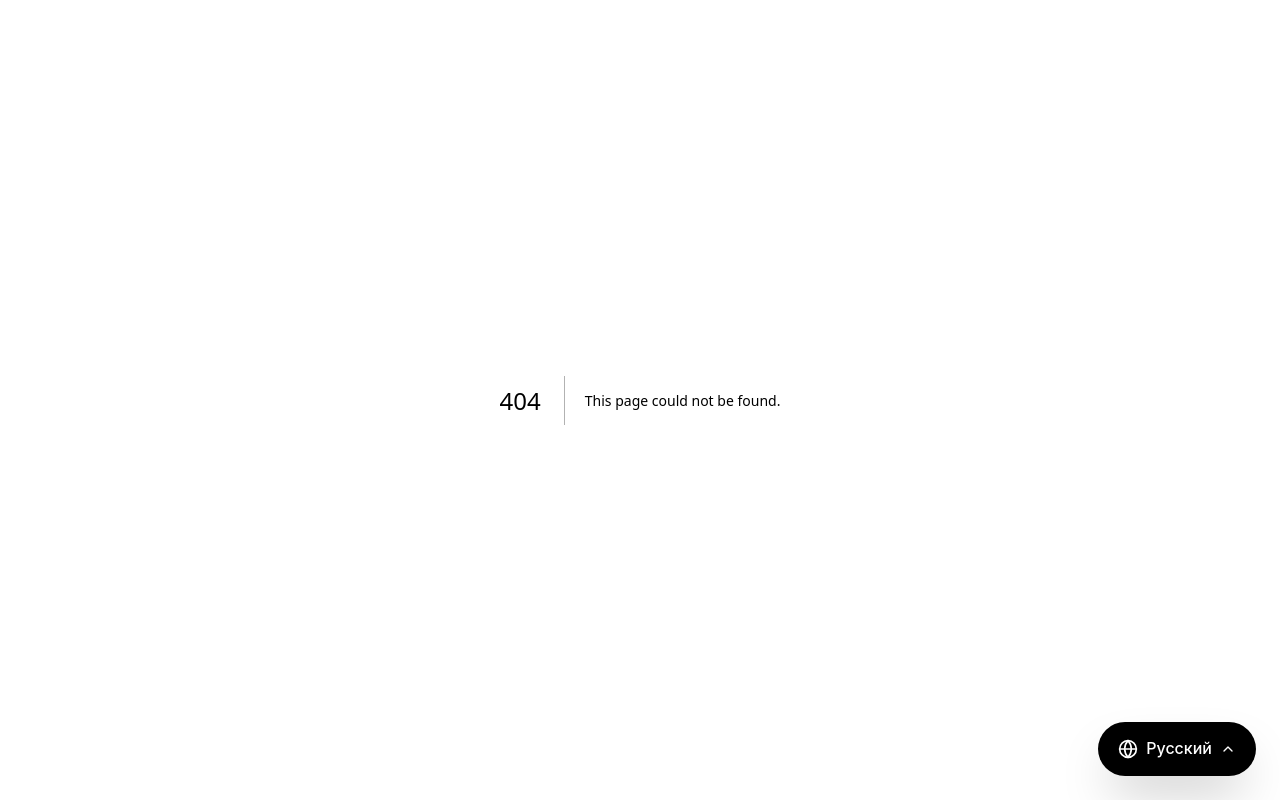
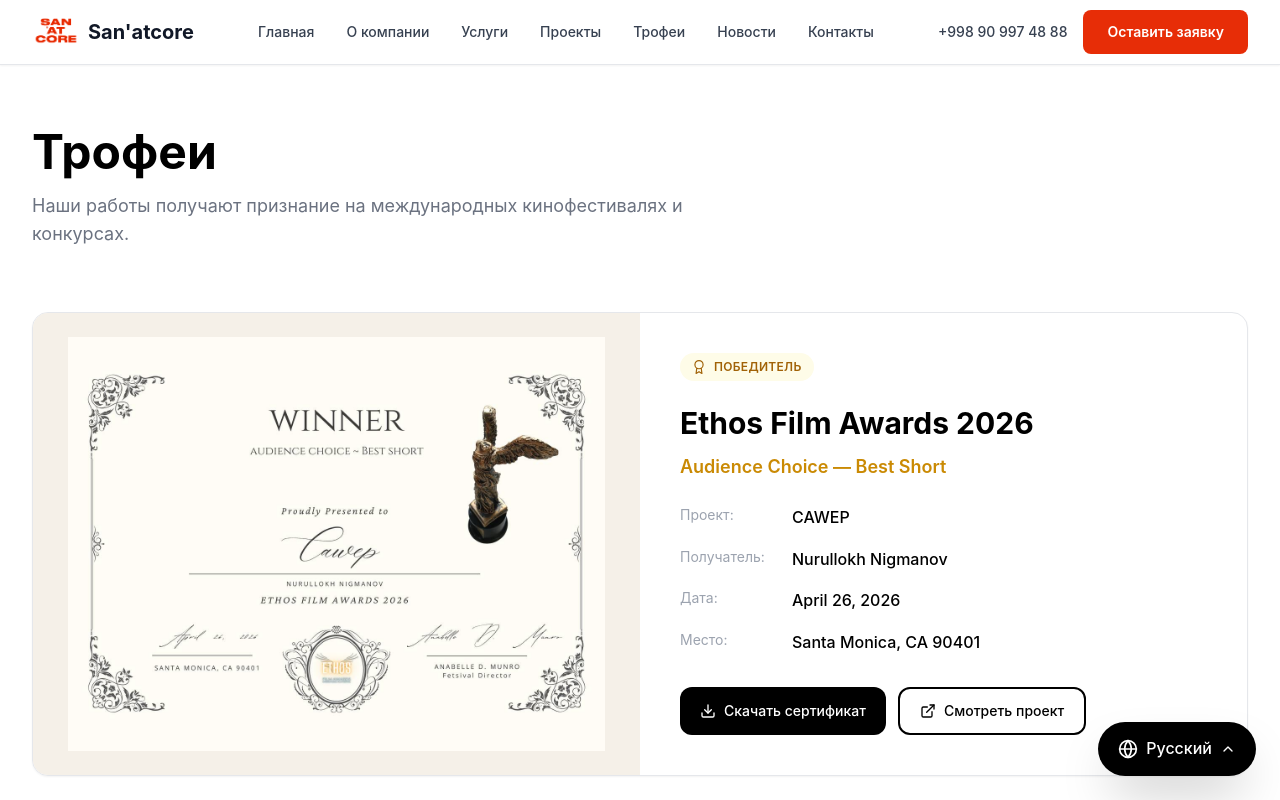
Before and after one commit to ravmiraziz/Sanatcore, a Next.js app: page /trophies in a window 1280 px wide. Before the commit this address had no page. Shown: the top 800 px of the page. Built offline with nearby package versions, Linux system fonts and the light colour scheme.

Commit message:
added page trophies

```diff
--- /dev/null
+++ b/src/app/trophies/TrophiesContent.tsx
@@ -0,0 +1,126 @@
+'use client';
+
+import Image from 'next/image';
+import Link from 'next/link';
+import { useLanguage } from '@/context/LanguageContext';
+import { FiAward, FiDownload, FiExternalLink } from 'react-icons/fi';
+
+const trophies = [
+  {
+    id: 'ethos-2026',
+    image: '/sertifikat1.jpg',
+    festival: 'Ethos Film Awards 2026',
+    category: 'Audience Choice — Best Short',
+    project: 'CAWEP',
+    recipient: 'Nurullokh Nigmanov',
+    location: 'Santa Monica, CA 90401',
+    date: 'April 26, 2026',
+    director: 'Anabelle D. Munro',
+    downloadUrl: '/sertifikat1.jpg',
+    projectLink: '/projects/cawep',
+  },
+];
+
+export default function TrophiesContent() {
+  const { t, isHydrated } = useLanguage();
+
+  if (!isHydrated) return <div className="py-20 bg-white min-h-screen"></div>;
+
+  return (
+    <section className="pt-32 pb-20 bg-white min-h-screen">
+      <div className="container-custom">
+        {/* Page Header */}
+        <div className="mb-16">
+          <h1 className="text-5xl font-bold mb-4 text-black">{t('trophies.title')}</h1>
+          <p className="text-gray-500 text-lg max-w-2xl">{t('trophies.subtitle')}</p>
+        </div>
+
+        {/* Trophies Grid */}
+        <div className="grid grid-cols-1 gap-10">
+          {trophies.map((trophy) => (
+            <div
+              key={trophy.id}
+              className="bg-white border border-gray-200 rounded-2xl overflow-hidden shadow-sm hover:shadow-lg transition-all duration-500 group"
+            >
+              <div className="grid grid-cols-1 lg:grid-cols-2 gap-0">
+                {/* Certificate Image */}
+                <div className="relative overflow-hidden bg-[#f5f0e8]">
+                  <div className="aspect-[16/11] lg:aspect-auto lg:h-full relative">
+                    <Image
+                      src={trophy.image}
+                      alt={`${trophy.festival} — ${trophy.category} — ${trophy.project}`}
+                      fill
+                      className="object-contain p-6 group-hover:scale-[1.02] transition-transform duration-700 ease-out"
+                      sizes="(max-width: 1024px) 100vw, 50vw"
+                      priority
+                    />
+                  </div>
+                </div>
+
+                {/* Trophy Details */}
+                <div className="p-8 lg:p-10 flex flex-col justify-center">
+                  <div className="inline-flex items-center gap-2 bg-yellow-50 text-yellow-700 px-3 py-1.5 rounded-full text-xs font-semibold uppercase tracking-wide mb-6 w-fit">
+                    <FiAward className="w-3.5 h-3.5" />
+                    {t('trophies.winner')}
+                  </div>
+
+                  <h2 className="text-3xl font-bold text-black mb-3">{trophy.festival}</h2>
+
+                  <p className="text-yellow-600 font-semibold text-lg mb-6">{trophy.category}</p>
+
+                  {/* Details Grid */}
+                  <div className="space-y-4 mb-8">
+                    <div className="flex items-start gap-3">
+                      <span className="text-gray-400 text-sm min-w-[100px]">
+                        {t('trophies.projectLabel')}
+                      </span>
+                      <span className="text-black font-medium">{trophy.project}</span>
+                    </div>
+                    <div className="flex items-start gap-3">
+                      <span className="text-gray-400 text-sm min-w-[100px]">
+                        {t('trophies.recipientLabel')}
+                      </span>
+                      <span className="text-black font-medium">{trophy.recipient}</span>
+                    </div>
+                    <div className="flex items-start gap-3">
+                      <span className="text-gray-400 text-sm min-w-[100px]">
+                        {t('trophies.dateLabel')}
+                      </span>
+                      <span className="text-black font-medium">{trophy.date}</span>
+                    </div>
+                    <div className="flex items-start gap-3">
+                      <span className="text-gray-400 text-sm min-w-[100px]">
+                        {t('trophies.locationLabel')}
+                      </span>
+                      <span className="text-black font-medium">{trophy.location}</span>
+                    </div>
+                  </div>
+
+                  {/* Action Buttons */}
+                  <div className="flex flex-wrap gap-3">
+                    <a
+                      href={trophy.downloadUrl}
+                      target="_blank"
+                      rel="noopener noreferrer"
+                      className="inline-flex items-center gap-2 px-5 py-3 bg-black text-white rounded-xl font-medium text-sm hover:bg-gray-800 transition-colors duration-300"
+                    >
+                      <FiDownload className="w-4 h-4" />
+                      {t('trophies.download')}
+                    </a>
+                    <Link
+                      href={trophy.projectLink}
+                      className="inline-flex items-center gap-2 px-5 py-3 border-2 border-black text-black rounded-xl font-medium text-sm hover:bg-black hover:text-white transition-colors duration-300"
+                    >
+                      <FiExternalLink className="w-4 h-4" />
+                      {t('trophies.viewProject')}
+                    </Link>
+                  </div>
+                </div>
+              </div>
+            </div>
+          ))}
+        </div>
+      </div>
+    </section>
+  );
+}
--- /dev/null
+++ b/src/app/trophies/page.tsx
@@ -0,0 +1,19 @@
+import { Metadata } from 'next';
+import Header from '@/components/Header';
+import Footer from '@/components/Footer';
+import TrophiesContent from './TrophiesContent';
+
+export const metadata: Metadata = {
+  title: 'Трофеи | San\'atcore',
+  description: 'Награды и признание креативного агентства San\'atcore на международных кинофестивалях и конкурсах.',
+};
+
+export default function Trophies() {
+  return (
+    <main>
+      <Header />
+      <TrophiesContent />
+      <Footer />
+    </main>
+  );
+}
--- a/src/components/Header.tsx
+++ b/src/components/Header.tsx
@@ -28,6 +28,7 @@
     { label: t('nav.about'), href: '/about' },
     { label: t('nav.services'), href: '/services' },
     { label: t('nav.projects'), href: '/projects' },
+    { label: t('nav.trophies'), href: '/trophies' },
     { label: t('nav.news'), href: '/news' },
     { label: t('nav.contacts'), href: '/contacts' },
   ];
--- a/src/locales/dictionary.ts
+++ b/src/locales/dictionary.ts
@@ -7,6 +7,7 @@
       about: 'О компании',
       services: 'Услуги',
       projects: 'Проекты',
+      trophies: 'Трофеи',
       news: 'Новости',
       contacts: 'Контакты',
       leaveRequest: 'Оставить заявку'
@@ -102,7 +103,13 @@
       awardTitle: 'Ethos Film Awards 2026',
       category: 'Audience Choice — Best Short',
       details: 'Проект CAWEP • Нуруллох Нигманов • Санта-Моника, Калифорния',
-      download: 'Скачать сертификат'
+      download: 'Скачать сертификат',
+      winner: 'Победитель',
+      projectLabel: 'Проект:',
+      recipientLabel: 'Получатель:',
+      dateLabel: 'Дата:',
+      locationLabel: 'Место:',
+      viewProject: 'Смотреть проект'
     },
     contact: {
       title: 'Оставить заявку',
@@ -245,6 +252,7 @@
       about: 'Kompaniya haqida',
       services: 'Xizmatlar',
       projects: 'Loyihalar',
+      trophies: 'Trofeylar',
       news: 'Yangiliklar',
       contacts: 'Aloqa',
       leaveRequest: 'Ariza qoldirish'
@@ -340,7 +348,13 @@
       awardTitle: 'Ethos Film Awards 2026',
       category: 'Audience Choice — Best Short',
       details: 'CAWEP loyihasi • Nurulloh Nigmanov • Santa-Monika, Kaliforniya',
-      download: 'Sertifikatni yuklab olish'
+      download: 'Sertifikatni yuklab olish',
+      winner: 'G\'olib',
+      projectLabel: 'Loyiha:',
+      recipientLabel: 'Qabul qiluvchi:',
+      dateLabel: 'Sana:',
+      locationLabel: 'Joy:',
+      viewProject: 'Loyihani ko\'rish'
     },
     contact: {
       title: 'Ariza qoldirish',
@@ -483,6 +497,7 @@
       about: 'About',
       services: 'Services',
       projects: 'Projects',
+      trophies: 'Trophies',
       news: 'News',
       contacts: 'Contacts',
       leaveRequest: 'Leave a Request'
@@ -578,7 +593,13 @@
       awardTitle: 'Ethos Film Awards 2026',
       category: 'Audience Choice — Best Short',
       details: 'CAWEP Project • Nurullokh Nigmanov • Santa Monica, CA',
-      download: 'Download Certificate'
+      download: 'Download Certificate',
+      winner: 'Winner',
+      projectLabel: 'Project:',
+      recipientLabel: 'Recipient:',
+      dateLabel: 'Date:',
+      locationLabel: 'Location:',
+      viewProject: 'View Project'
     },
     contact: {
       title: 'Leave a Request',
```
Also changed, not shown: public/sertifikat.PNG (added).
